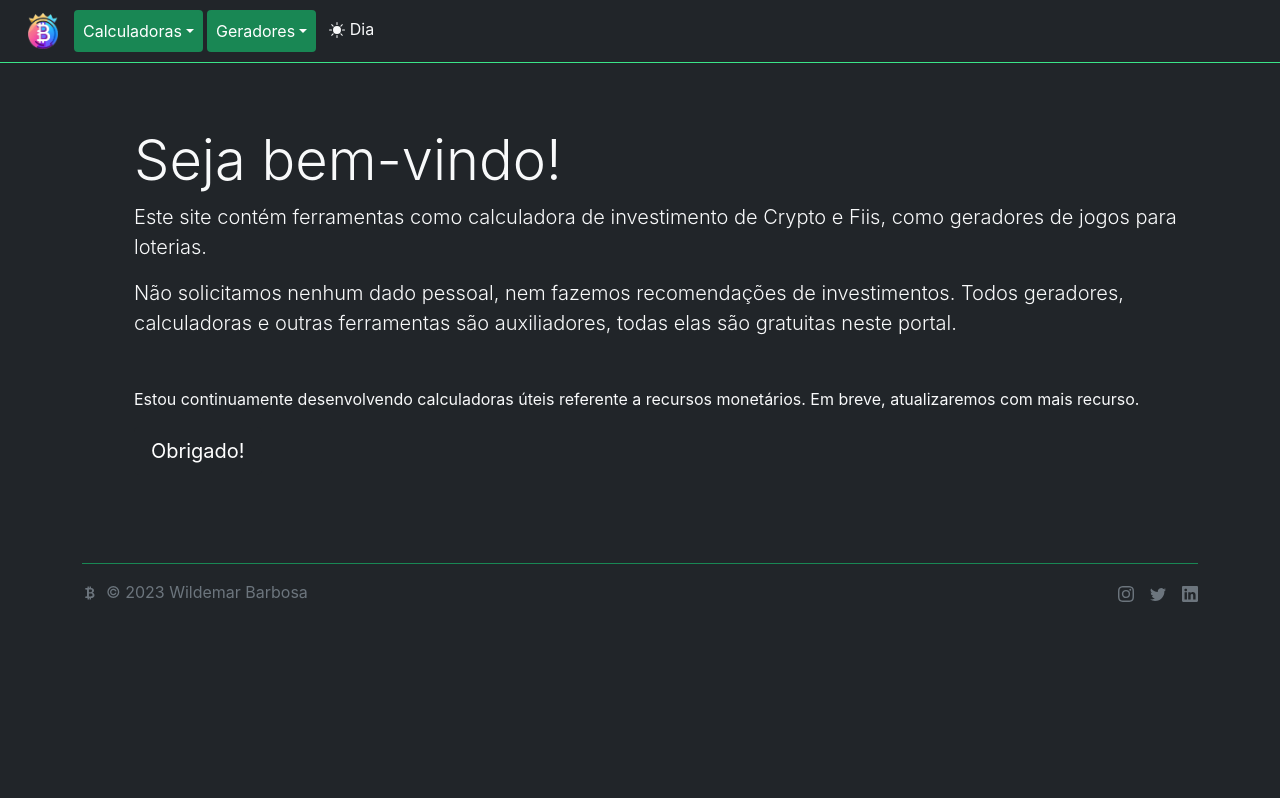
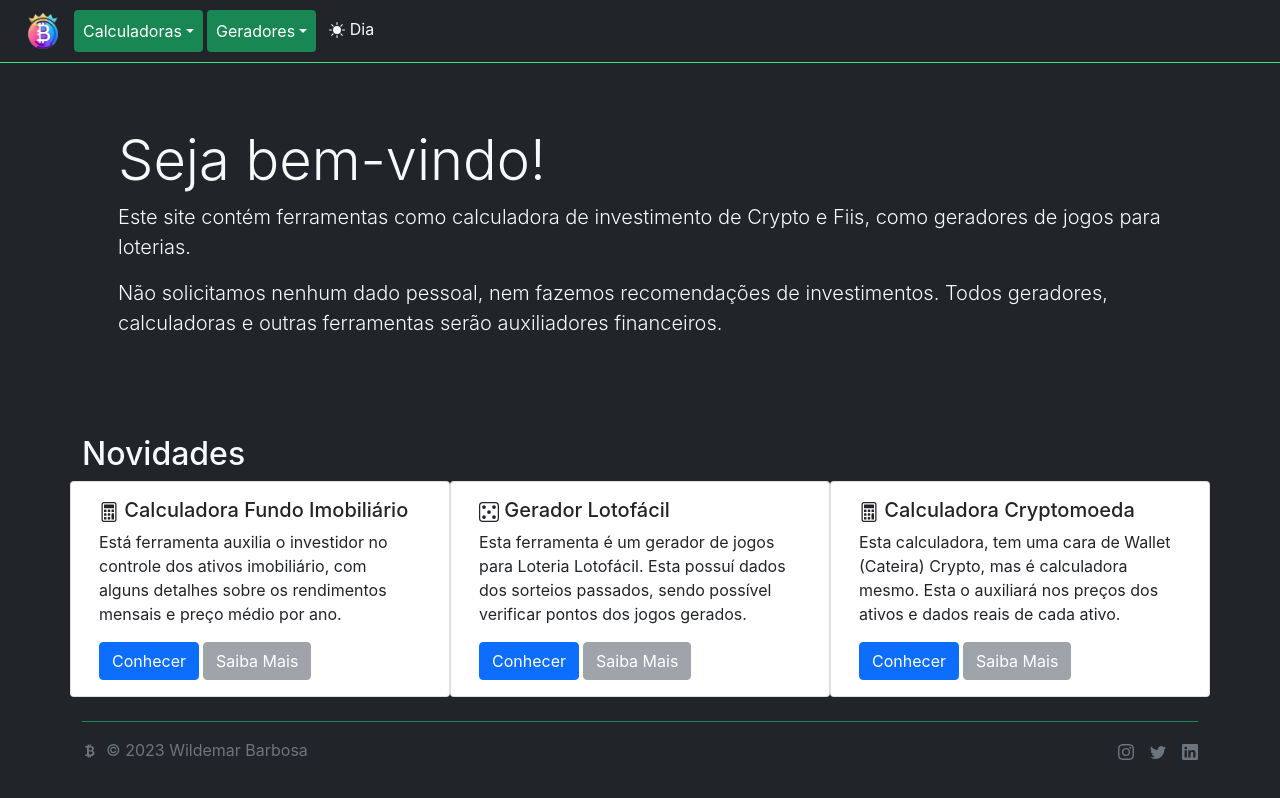
Before and after one commit to demaroto/balancecrypto, a React (Create React App) app: page / in a window 1280 px wide. Shown: the top 798 px of the page. Built offline with nearby package versions, Linux system fonts and the light colour scheme.

Commit message:
add novidades

```diff
--- a/src/pages/home/index.js
+++ b/src/pages/home/index.js
@@ -4,6 +4,7 @@ import LinkListComponent from '../../components/LinkList.Component';
 import FooterComponent from '../../components/Footer.Component';
 import { Link } from 'react-router-dom';
 import AnunciosGoogleComponent from '../../components/AnunciosGoogle.Component';
+import { Calculator, Dice5 } from 'react-bootstrap-icons';
 const Index = () => {
     const theme = useSelector((state) => state.theme.value)
     const themeText = theme === 'dark' ? 'light' : 'dark';
@@ -12,14 +13,49 @@ const Index = () => {
             <LinkListComponent />
             <main className={[theme, "container", "h-100", `bg-${theme}`].join(" ")}>
                 <div className='row'>
-                    <div className={`bg-${theme} p-5 rounded-lg m-3`}>
+                    <div className={`bg-${theme} p-5 rounded-lg mt-3`}>
                         <h1 className={`display-4 text-${themeText}`}>Seja bem-vindo!</h1>
                         <p className={`lead text-${themeText}`}>Este site contém ferramentas como calculadora de investimento de Crypto e Fiis, como geradores de jogos para loterias.</p>
-                        <p className={`lead text-${themeText}`}>Não solicitamos nenhum dado pessoal, nem fazemos recomendações de investimentos. Todos geradores, calculadoras e outras ferramentas são auxiliadores, todas elas são gratuitas neste portal.</p>
+                        <p className={`lead text-${themeText}`}>Não solicitamos nenhum dado pessoal, nem fazemos recomendações de investimentos. Todos geradores, calculadoras e outras ferramentas serão auxiliadores financeiros.</p>
                         <hr className="my-4" />
-                        <p className={`text-${themeText}`}>Estou continuamente desenvolvendo calculadoras úteis referente a recursos monetários. Em breve, atualizaremos com mais recurso.</p>
+                    </div>
 
-                        <Link className="btn bg-dark text-white btn-lg">Obrigado!   </Link>
+                    <div>
+                    <h2 className={`text-${themeText}`}>Novidades</h2>
+                    <div className='row justify-content-center'>
+                        <div className="card col-md-4 col-sm-12" >
+
+                            <div className="card-body">
+                                <h5 className="card-title"><Calculator /> Calculadora Fundo Imobiliário</h5>
+                                <p className="card-text">Está ferramenta auxilia o investidor no controle dos ativos imobiliário, com alguns detalhes sobre os rendimentos mensais e preço médio por ano.</p>
+                                <Link to={`/fiis`} className="btn btn-primary">Conhecer</Link>
+                                <button disabled className="ms-1 btn btn-secondary">Saiba Mais</button>
+                            </div>
+                        </div>
+
+                        <div className="card col-md-4 col-sm-12">
+
+                            <div className="card-body">
+                                <h5 className="card-title"><Dice5 /> Gerador Lotofácil</h5>
+                                <p className="card-text">Esta ferramenta é um gerador de jogos para Loteria Lotofácil. Esta possuí dados dos sorteios passados, sendo possível verificar pontos dos jogos gerados.</p>
+                                <Link to={`/lotofacil`}  className="btn btn-primary">Conhecer</Link>
+                                <button disabled className="ms-1 btn btn-secondary">Saiba Mais</button>
+                            </div>
+                        </div>
+
+                        <div className="card col-md-4 col-sm-12">
+
+                            <div className="card-body">
+                                <h5 className="card-title"><Calculator /> Calculadora Cryptomoeda</h5>
+                                <p className="card-text">Esta calculadora, tem uma cara de Wallet (Cateira) Crypto, mas é calculadora mesmo. Esta o auxiliará nos preços dos ativos e dados reais de cada ativo.</p>
+                                <Link to={`/token`} className="btn btn-primary">Conhecer</Link>
+                                <button disabled className="ms-1 btn btn-secondary">Saiba Mais</button>
+                            </div>
+                        </div>
+
+
+                    </div>
+
                     </div>
                 </div>
                 <AnunciosGoogleComponent />
```
